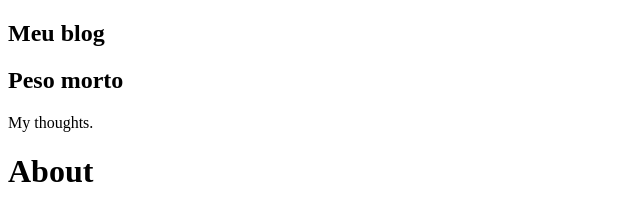
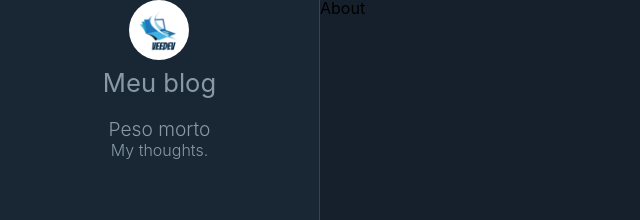
Before and after one commit to eesr05/blog, a Gatsby site: page /about in a window 1280 px wide. Shown: the top 220 px of the page, without its empty margins (0-640 px from the left). Built offline with nearby package versions, Linux system fonts and the light colour scheme; Gatsby itself is replaced by a stand-in of ours.

Commit message:
Adicionando styles

```diff
--- a/gatsby-config.js
+++ b/gatsby-config.js
@@ -6,6 +6,7 @@ module.exports = {
     author: `@vee`,
   },
   plugins: [
+    `gatsby-plugin-styled-components`,
     `gatsby-plugin-react-helmet`,
     {
       resolve: `gatsby-source-filesystem`,
--- /dev/null
+++ b/src/components/Avatar/index.js
@@ -0,0 +1,23 @@
+import React from 'react'
+import { useStaticQuery, graphql } from 'gatsby'
+import * as S from './styled'
+
+const Avatar = () =>{
+  const { avatarImage } = useStaticQuery(
+    graphql`
+      query{
+        avatarImage: file(relativePath: {eq:"perfil.png"}){
+          childImageSharp {
+            fixed(width: 60, height: 60){
+              ...GatsbyImageSharpFixed_tracedSVG
+            }
+          }
+        }
+      }
+    `
+  )
+
+  return <S.AvatarWrapper fixed={avatarImage.childImageSharp.fixed} />
+}
+
+export default Avatar;
--- /dev/null
+++ b/src/components/Avatar/styled.js
@@ -0,0 +1,9 @@
+import styled from 'styled-components'
+import Img from 'gatsby-image'
+
+export const AvatarWrapper =  styled(Img)`
+  border-radius: 50%;
+  height: 3.75rem;
+  margin: auto ;
+  width:3.75rem;
+`
--- /dev/null
+++ b/src/components/Layout/index.js
@@ -0,0 +1,31 @@
+import React from "react"
+import PropTypes from "prop-types"
+import Sidebar from "../Sidebar"
+
+import * as S from './styled'
+import GlobalStyles from '../../styles/global'
+
+
+
+const Layout = ({ children }) => {
+
+
+  return (
+    <S.LayoutWrapper>
+      <GlobalStyles />
+     <aside>
+       <Sidebar />
+     </aside>
+        <S.LayoutMain>{children}</S.LayoutMain>
+
+
+
+    </S.LayoutWrapper>
+  )
+}
+
+Layout.propTypes = {
+  children: PropTypes.node.isRequired,
+}
+
+export default Layout
--- /dev/null
+++ b/src/components/Layout/styled.js
@@ -0,0 +1,11 @@
+import styled from 'styled-components'
+
+export const LayoutWrapper = styled.section`
+  display: flex;
+`
+export const LayoutMain = styled.main`
+  background: #16202c;
+  min-height:100vh;
+  padding: 0 3.75rem 0 20rem;
+  width:100%;
+`
--- a/src/components/Profile/index.js
+++ b/src/components/Profile/index.js
@@ -1,5 +1,8 @@
 import React from 'react'
 import { useStaticQuery, graphql} from 'gatsby'
+
+import Avatar from '../Avatar'
+import * as S from './styled'
 
 const Profile = () => {
   const {
@@ -20,11 +23,14 @@ const Profile = () => {
   }
  ` )
   return(
-    <div className="Profile-wrapper">
-    <h1>{title}</h1>
-    <h2>{position}</h2>
-    <p>{description}</p>
-    </div>
+    <S.ProfileWrapper>
+    <S.ProfileLink>
+    <Avatar />
+    <S.ProfileAuthor>{title}</S.ProfileAuthor>
+    <S.ProfilePosition>{position}</S.ProfilePosition>
+    </S.ProfileLink>
+    <S.ProfileDescription>{description}</S.ProfileDescription>
+    </S.ProfileWrapper>
   )
 }
 
--- /dev/null
+++ b/src/components/Profile/styled.js
@@ -0,0 +1,33 @@
+import styled from 'styled-components'
+import { Link } from 'gatsby'
+
+export const ProfileWrapper = styled.section`
+    color:#8899a6;
+    display: flex;
+    flex-direction: column;
+`
+
+export const ProfileLink = styled(Link)`
+    color:#8899a6;
+    text-decoration: none;
+    transition: color 0.5s;
+
+    &:hover{
+      color: #1fa1f2;
+    }
+`
+export const ProfileAuthor = styled.h1`
+  font-size:1.6rem;
+  margin: 0.5rem auto 1.5rem;
+`
+
+export const ProfilePosition = styled.small`
+  display:block;
+  font-size:1.2rem;
+  font-weight:300;
+`
+export const ProfileDescription = styled.p`
+  font-size:1rem;
+  font-weight:300;
+  line-height:1.4;
+`
--- /dev/null
+++ b/src/components/Sidebar/index.js
@@ -0,0 +1,12 @@
+import React from 'react'
+import Profile from '../Profile'
+
+import * as S from './styled'
+
+const Sidebar = () => (
+  <S.SidebarWrapper>
+  <Profile />
+  </S.SidebarWrapper>
+)
+
+export default Sidebar
--- /dev/null
+++ b/src/components/Sidebar/styled.js
@@ -0,0 +1,14 @@
+import styled from 'styled-components'
+
+export const SidebarWrapper = styled.aside`
+  align-items: center;
+  border-right:1px solid #38444d;
+  background: #192734;
+  display:flex;
+  flex-direction:column;
+  height: 100vh;
+  position:fixed;
+  text-align:center;
+  width:20rem;
+
+`
--- a/src/components/layout.js
+++ /dev/null
@@ -1,36 +0,0 @@
-/**
- * Layout component that queries for data
- * with Gatsby's useStaticQuery component
- *
- * See: https://www.gatsbyjs.org/docs/use-static-query/
- */
-
-import React from "react"
-import PropTypes from "prop-types"
-import Profile from "./Profile"
-
-
-
-
-const Layout = ({ children }) => {
-
-
-  return (
-    <>
-
-     <aside>
-       <Profile />
-     </aside>
-        <main>{children}</main>
-
-
-
-    </>
-  )
-}
-
-Layout.propTypes = {
-  children: PropTypes.node.isRequired,
-}
-
-export default Layout
--- a/src/pages/404.js
+++ b/src/pages/404.js
@@ -1,6 +1,6 @@
 import React from "react"
 
-import Layout from "../components/layout"
+import Layout from "../components/Layout"
 import SEO from "../components/seo"
 
 const NotFoundPage = () => (
--- a/src/pages/about.js
+++ b/src/pages/about.js
@@ -1,5 +1,5 @@
 import React from 'react'
-import Layout from "../components/layout"
+import Layout from "../components/Layout"
 
 import SEO from "../components/seo"
 
--- a/src/pages/index.js
+++ b/src/pages/index.js
@@ -1,7 +1,7 @@
 import React from "react"
 import { Link } from 'gatsby'
 
-import Layout from "../components/layout"
+import Layout from "../components/Layout"
 
 import SEO from "../components/seo"
 
--- /dev/null
+++ b/src/styles/global.js
@@ -0,0 +1,64 @@
+import { createGlobalStyle } from 'styled-components'
+
+const GlobalStyles = createGlobalStyle`
+  html, body, div, span, applet, object, iframe,
+h1, h2, h3, h4, h5, h6, p, blockquote, pre,
+a, abbr, acronym, address, big, cite, code,
+del, dfn, em, img, ins, kbd, q, s, samp,
+small, strike, strong, sub, sup, tt, var,
+b, u, i, center,
+dl, dt, dd, ol, ul, li,
+fieldset, form, label, legend,
+table, caption, tbody, tfoot, thead, tr, th, td,
+article, aside, canvas, details, embed,
+figure, figcaption, footer, header, hgroup,
+menu, nav, output, ruby, section, summary,
+time, mark, audio, video {
+	margin: 0;
+	padding: 0;
+	border: 0;
+	font-size: 100%;
+	font: inherit;
+	vertical-align: baseline;
+}
+/* HTML5 display-role reset for older browsers */
+article, aside, details, figcaption, figure,
+footer, header, hgroup, menu, nav, section {
+	display: block;
+}
+body {
+	line-height: 1;
+}
+ol, ul {
+	list-style: none;
+}
+blockquote, q {
+	quotes: none;
+}
+blockquote:before, blockquote:after,
+q:before, q:after {
+	content: '';
+	content: none;
+}
+table {
+	border-collapse: collapse;
+	border-spacing: 0;
+}
+
+*{
+  box-sizing: border-box;
+}
+
+body{
+  background: #16202c;
+  line-height:1;
+  font-size: 100%;
+  font-family: --apple-system, BlinkMacSystemFont, 'Segoe UI', Roboto, Oxygen, Ubuntu, Cantarell, 'Open Sans', 'Helvetica Neue', sans-serif;
+}
+img{
+  display: block;
+  width:100%;
+  height: auto;
+}
+`
+export default GlobalStyles
```
Also changed, not shown: package.json (+7 -3 lines), src/components/SocialLinks/Icons.js (added, +11 -0 lines), src/components/SocialLinks/content.js (added, +16 -0 lines), src/images/perfil.png (added), 2 other files.
